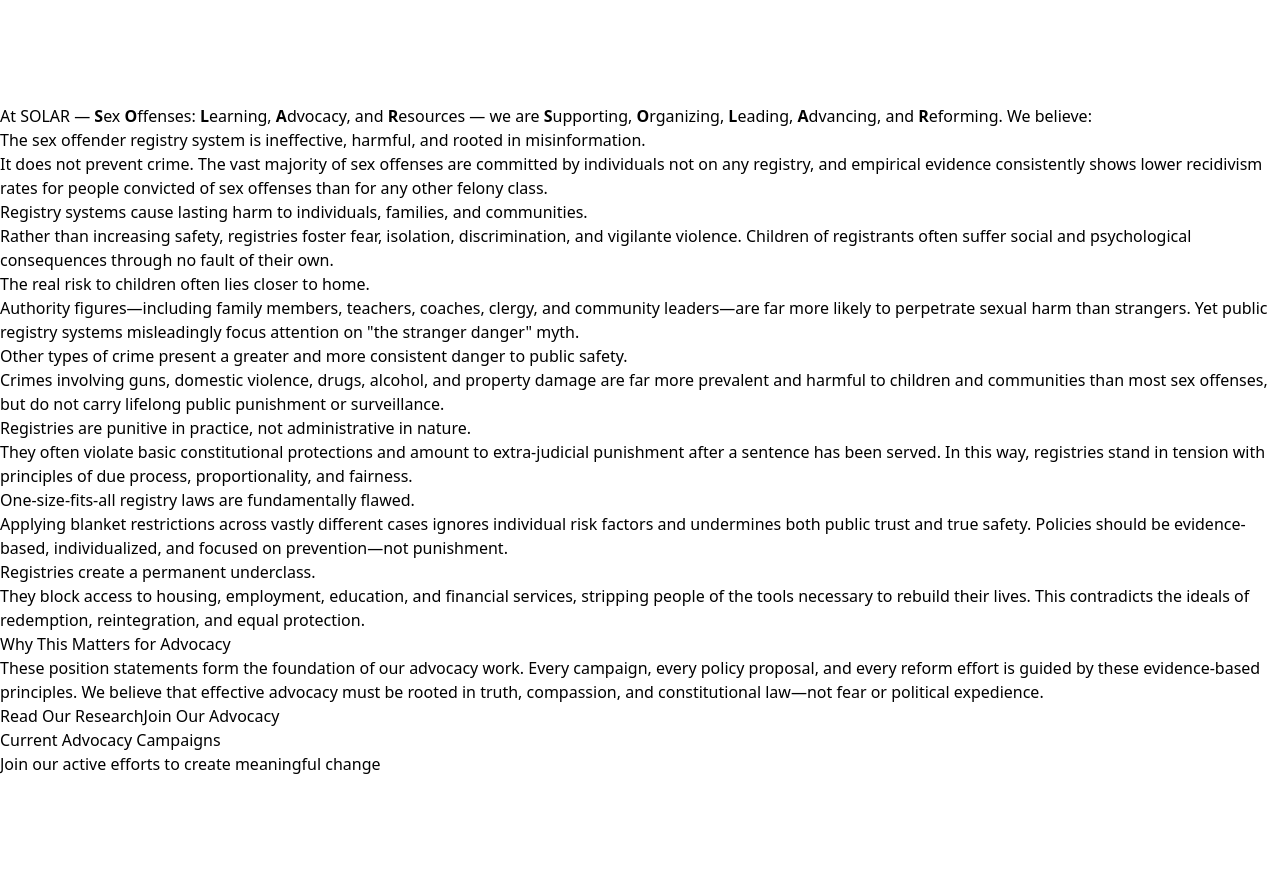
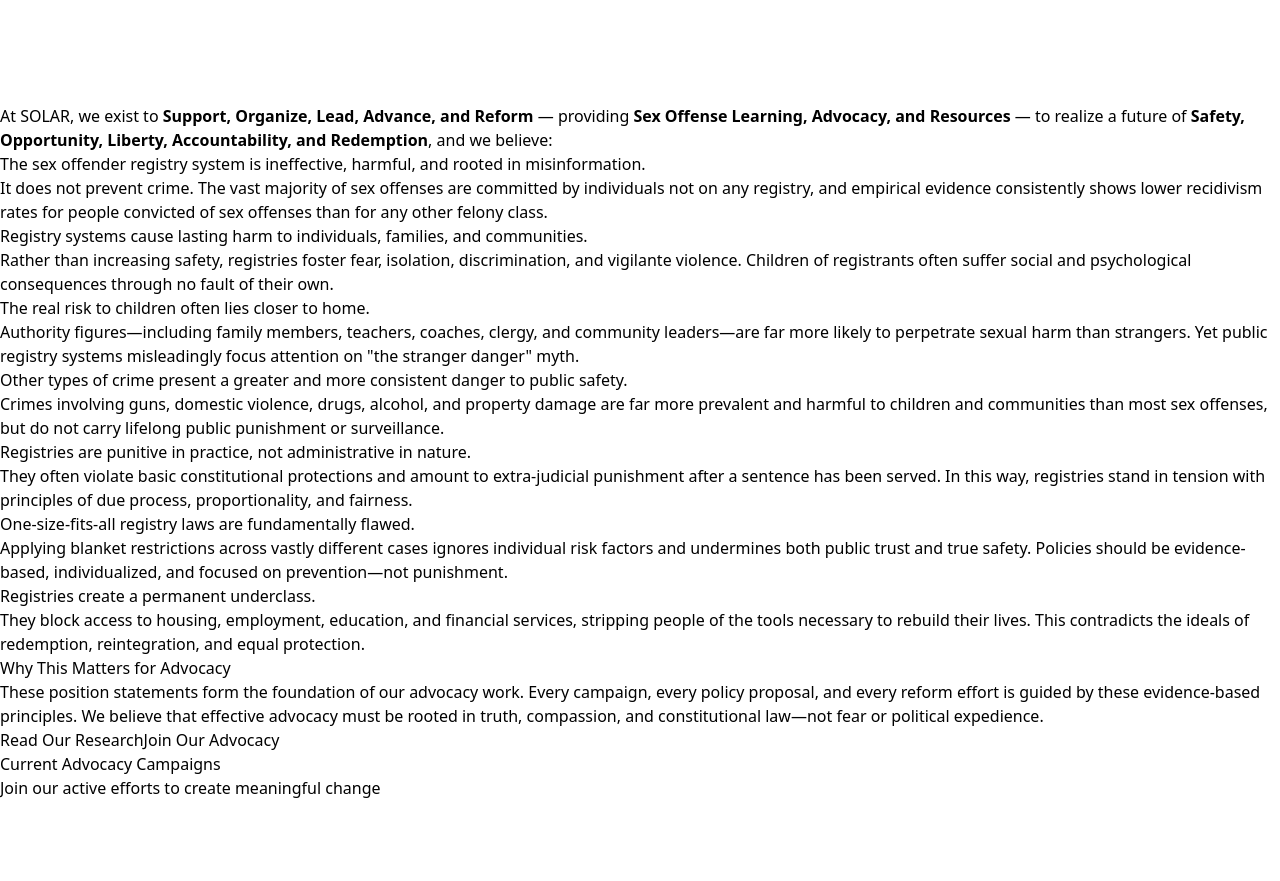
Before and after one commit to projectsolarrecon/Solar, a React (Vite) app: page /advocacy in a window 1280 px wide. Shown: the part 4376-5257 px from the top of the page. Built offline with nearby package versions, Linux system fonts and the light colour scheme.

Commit message:
Update Advocacy.tsx

```diff
--- a/src/pages/Advocacy.tsx
+++ b/src/pages/Advocacy.tsx
@@ -178,7 +178,9 @@ function Advocacy() {
                   </svg>
                 </div>
                 <p className="text-lg text-gray-700 font-medium">
-                  At SOLAR — <strong>S</strong>ex <strong>O</strong>ffenses: <strong>L</strong>earning, <strong>A</strong>dvocacy, and <strong>R</strong>esources — we are <strong>S</strong>upporting, <strong>O</strong>rganizing, <strong>L</strong>eading, <strong>A</strong>dvancing, and <strong>R</strong>eforming. We believe:
+                  At SOLAR, we exist to <strong>Support, Organize, Lead, Advance, and Reform</strong> —
+        providing <strong>Sex Offense Learning, Advocacy, and Resources</strong> —
+        to realize a future of <strong>Safety, Opportunity, Liberty, Accountability, and Redemption</strong>, and we believe:
                 </p>
               </div>
 
```
